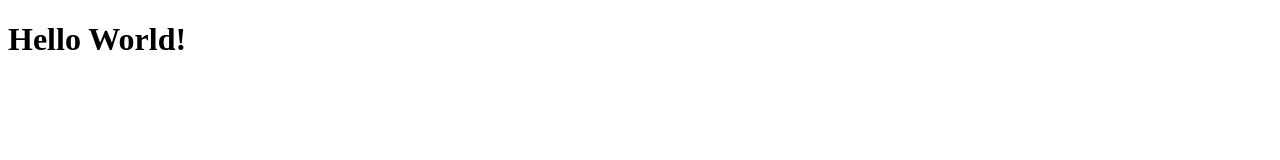
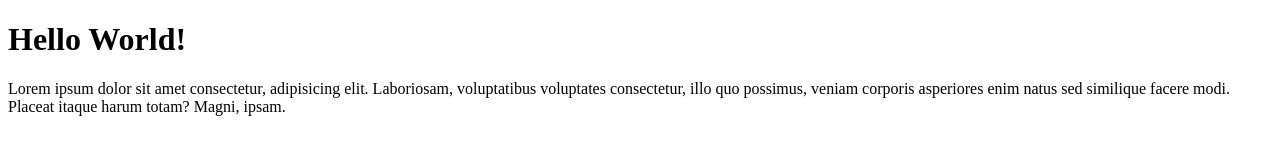
Before and after one commit to budiwijiantoyo/git-remote, a plain HTML site: page index.html in a window 1280 px wide. Drawn offline with Linux system fonts and the light colour scheme.

Commit message:
Menambahkan Paragraf

```diff
--- a/index.html
+++ b/index.html
@@ -5,5 +5,6 @@
     </head>
     <body>
         <h1>Hello World!</h1>
+        <p>Lorem ipsum dolor sit amet consectetur, adipisicing elit. Laboriosam, voluptatibus voluptates consectetur, illo quo possimus, veniam corporis asperiores enim natus sed similique facere modi. Placeat itaque harum totam? Magni, ipsam.</p>
     </body>
 </html>
```
